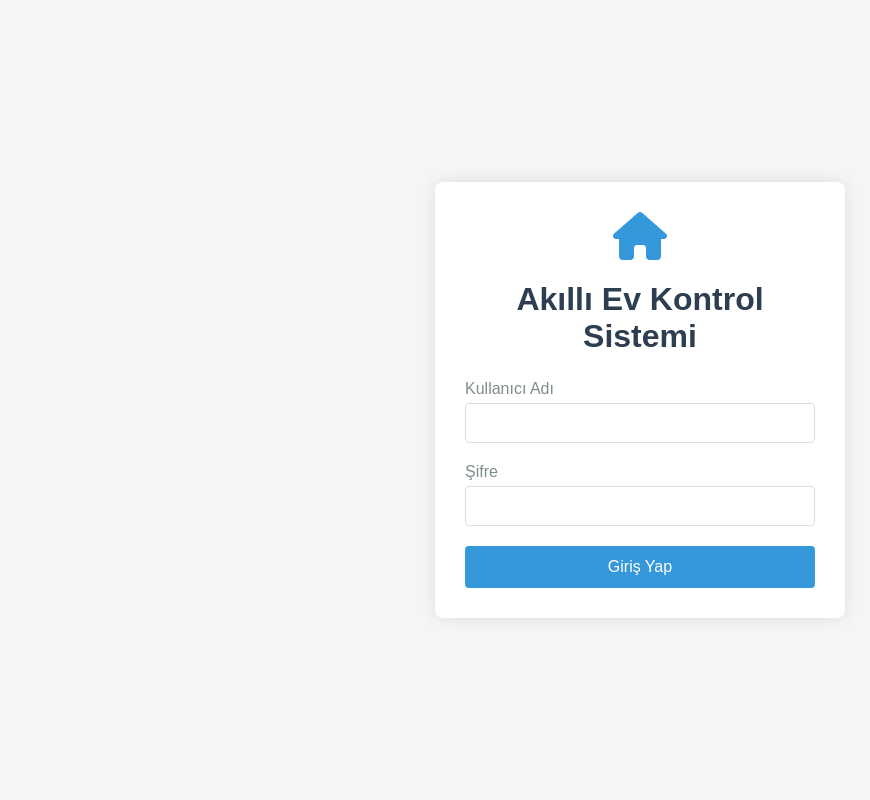
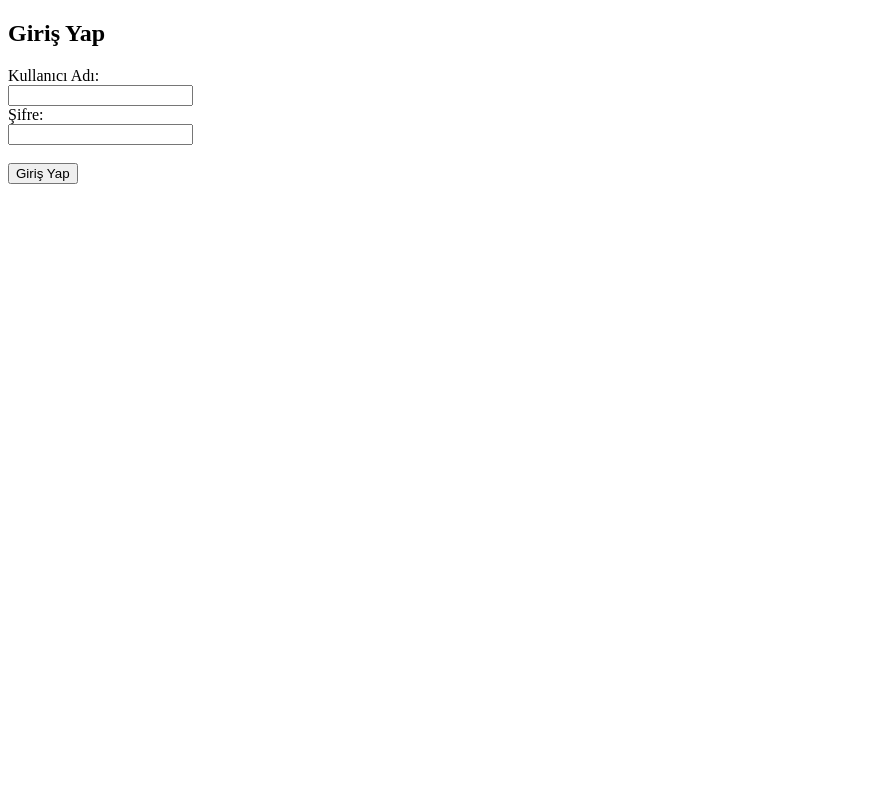
Before and after one commit to herdem09/herdemerasmus, a Flask app: page /login in a window 1280 px wide. Shown: the whole page, without its empty margins (0-870 px from the left). Run offline with Flask 3, Linux system fonts and the light colour scheme.

Commit message:
Update login.html

```diff
--- a/templates/login.html
+++ b/templates/login.html
@@ -1,101 +1,16 @@
 <!DOCTYPE html>
-<html lang="tr">
+<html>
 <head>
-    <meta charset="UTF-8">
-    <meta name="viewport" content="width=device-width, initial-scale=1.0">
-    <title>Akıllı Ev - Giriş</title>
-    <style>
-        body {
-            font-family: Arial, sans-serif;
-            background-color: #f5f5f5;
-            margin: 0;
-            padding: 0;
-            display: flex;
-            justify-content: center;
-            align-items: center;
-            height: 100vh;
-        }
-        .login-container {
-            background-color: white;
-            padding: 30px;
-            border-radius: 8px;
-            box-shadow: 0 0 15px rgba(0,0,0,0.1);
-            width: 350px;
-        }
-        h1 {
-            text-align: center;
-            color: #2c3e50;
-            margin-bottom: 25px;
-        }
-        .form-group {
-            margin-bottom: 20px;
-        }
-        label {
-            display: block;
-            margin-bottom: 5px;
-            color: #7f8c8d;
-        }
-        input[type="text"], input[type="password"] {
-            width: 100%;
-            padding: 10px;
-            border: 1px solid #ddd;
-            border-radius: 4px;
-            font-size: 16px;
-            box-sizing: border-box;
-        }
-        button {
-            width: 100%;
-            padding: 12px;
-            background-color: #3498db;
-            color: white;
-            border: none;
-            border-radius: 4px;
-            font-size: 16px;
-            cursor: pointer;
-        }
-        button:hover {
-            background-color: #2980b9;
-        }
-        .error {
-            color: #e74c3c;
-            margin-top: 15px;
-            text-align: center;
-        }
-        .logo {
-            text-align: center;
-            margin-bottom: 20px;
-        }
-        .logo i {
-            font-size: 48px;
-            color: #3498db;
-        }
-    </style>
-    <link rel="stylesheet" href="https://cdnjs.cloudflare.com/ajax/libs/font-awesome/6.0.0-beta3/css/all.min.css">
+    <title>Giriş</title>
 </head>
 <body>
-    <div class="login-container">
-        <div class="logo">
-            <i class="fas fa-home"></i>
-        </div>
-        <h1>Akıllı Ev Kontrol Sistemi</h1>
-
-        {% if error %}
-        <div class="error">{{ error }}</div>
-        {% endif %}
-
-        <form method="post">
-            <div class="form-group">
-                <label for="username">Kullanıcı Adı</label>
-                <input type="text" id="username" name="username" required>
-            </div>
-
-            <div class="form-group">
-                <label for="password">Şifre</label>
-                <input type="password" id="password" name="password" required>
-            </div>
-
-            <button type="submit">Giriş Yap</button>
-        </form>
-    </div>
+    <h2>Giriş Yap</h2>
+    <form method="post">
+        <label>Kullanıcı Adı:</label><br>
+        <input type="text" name="username"><br>
+        <label>Şifre:</label><br>
+        <input type="password" name="password"><br><br>
+        <input type="submit" value="Giriş Yap">
+    </form>
 </body>
 </html>
```
